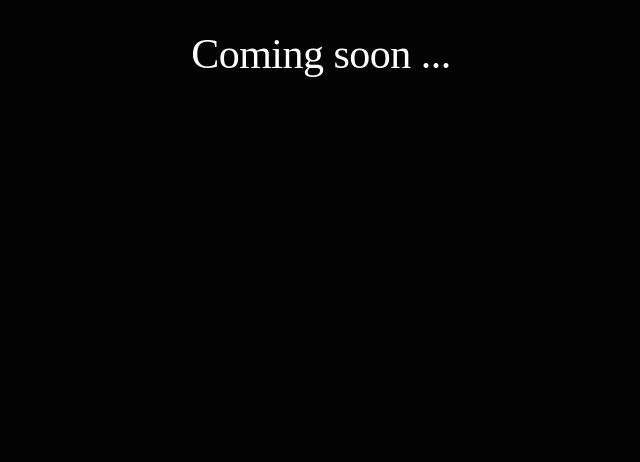
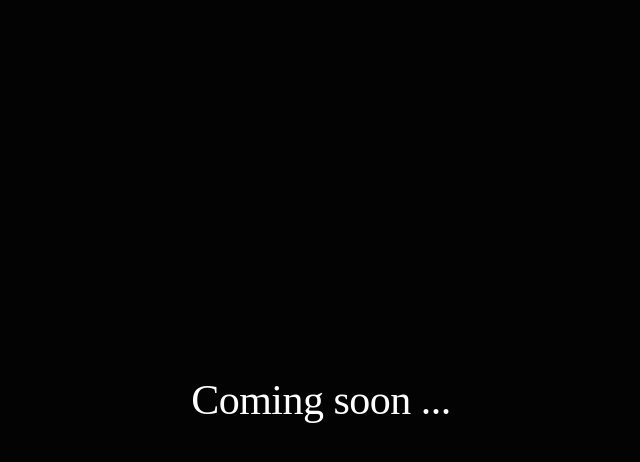
Before and after one commit to whoopsiedaisies/crispyrobot, a plain HTML site: page index.html in a window 1280 px wide. Shown: the whole page, without its empty margins (319-959 px from the left). Drawn offline with Linux system fonts and the light colour scheme; a web font is replaced by a local one.

Commit message:
new rollout fix

```diff
--- a/styles/style.css
+++ b/styles/style.css
@@ -195,9 +195,9 @@ h1 {
 }
 
 div.coming-soon {
-  top: 50%;
-  left: 50%;
+
   text-align: center;
+  align-items: center;
   display: grid;
   height: 100vh;
 }
```
